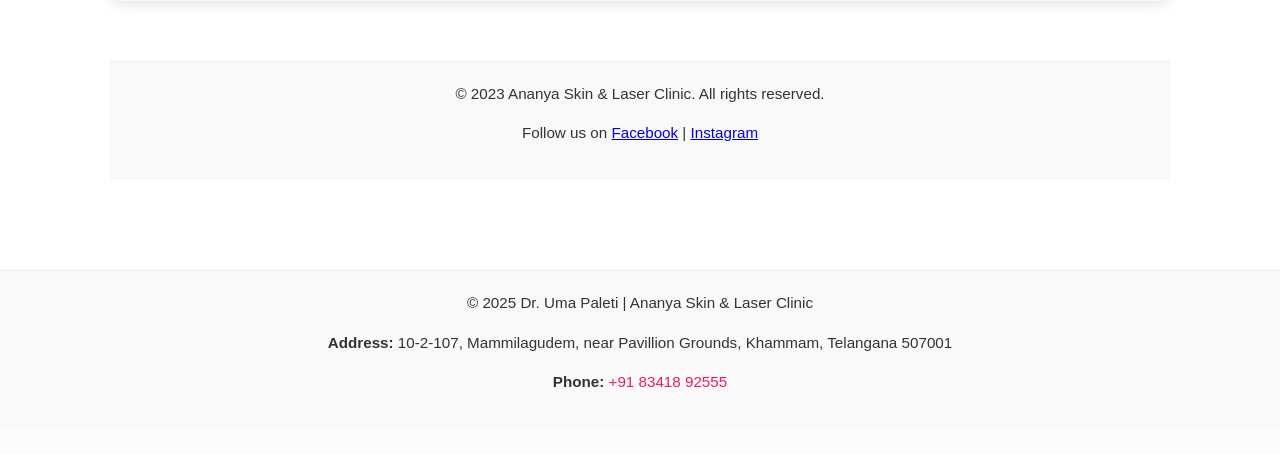
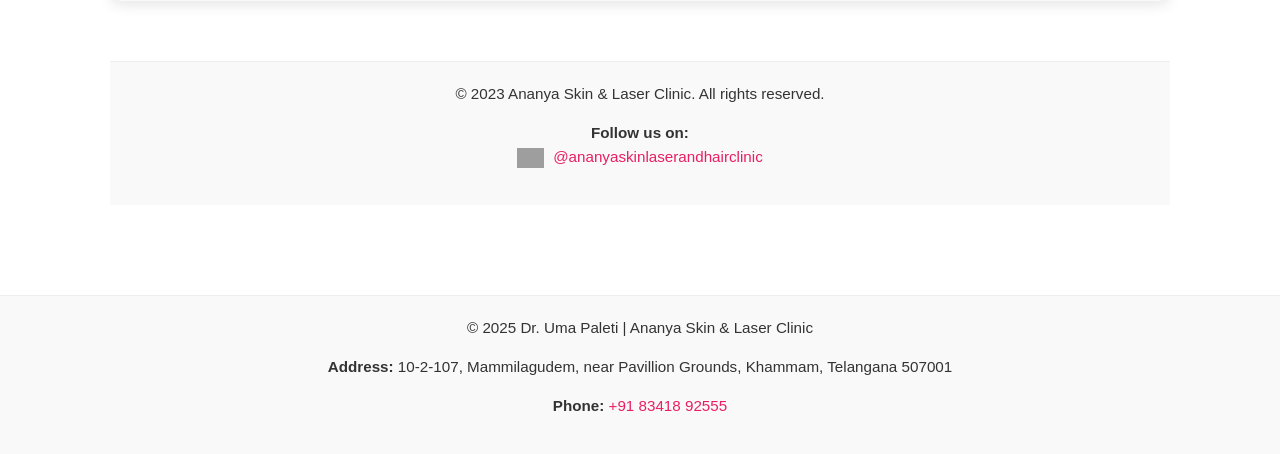
Before and after one commit to ananya576104/ananya-clinic, a Flask app: page / in a window 1280 px wide. Shown: the part 1835-2289 px from the top of the page. Before the commit the page ends 2222 px from the top, so only its background shows below. Run offline with Flask 3, Linux system fonts and the light colour scheme; grey boxes are pictures that could not be loaded.

Commit message:
Add missing clinic images

```diff
--- a/templates/index.html
+++ b/templates/index.html
@@ -40,6 +40,13 @@
 
 <footer style="background-color: #f9f9f9; padding: 20px; text-align: center; font-size: 0.95em; color: #333;">
   <p>&copy; 2023 Ananya Skin & Laser Clinic. All rights reserved.</p>
-  <p>Follow us on <a href="https://www.facebook.com/AnanyaSkinClinic" target="_blank">Facebook</a> | <a href="https://www.instagram.com/AnanyaSkinClinic" target="_blank">Instagram</a></p>
+<p>
+  <strong>Follow us on:</strong><br>
+  <a href="https://www.instagram.com/ananyaskinlaserandhairclinic?igsh=ZjVhbzFsbnNmZGFv&utm_source=qr" target="_blank" style="color: #e91e63; text-decoration: none;">
+    <img src="{{ url_for('static', filename='images/instagram-icon.png') }}" alt="Instagram" style="height: 20px; vertical-align: middle; margin-right: 5px;">
+    @ananyaskinlaserandhairclinic
+  </a>
+</p>
+
 </footer>
 {% endblock %}
```
